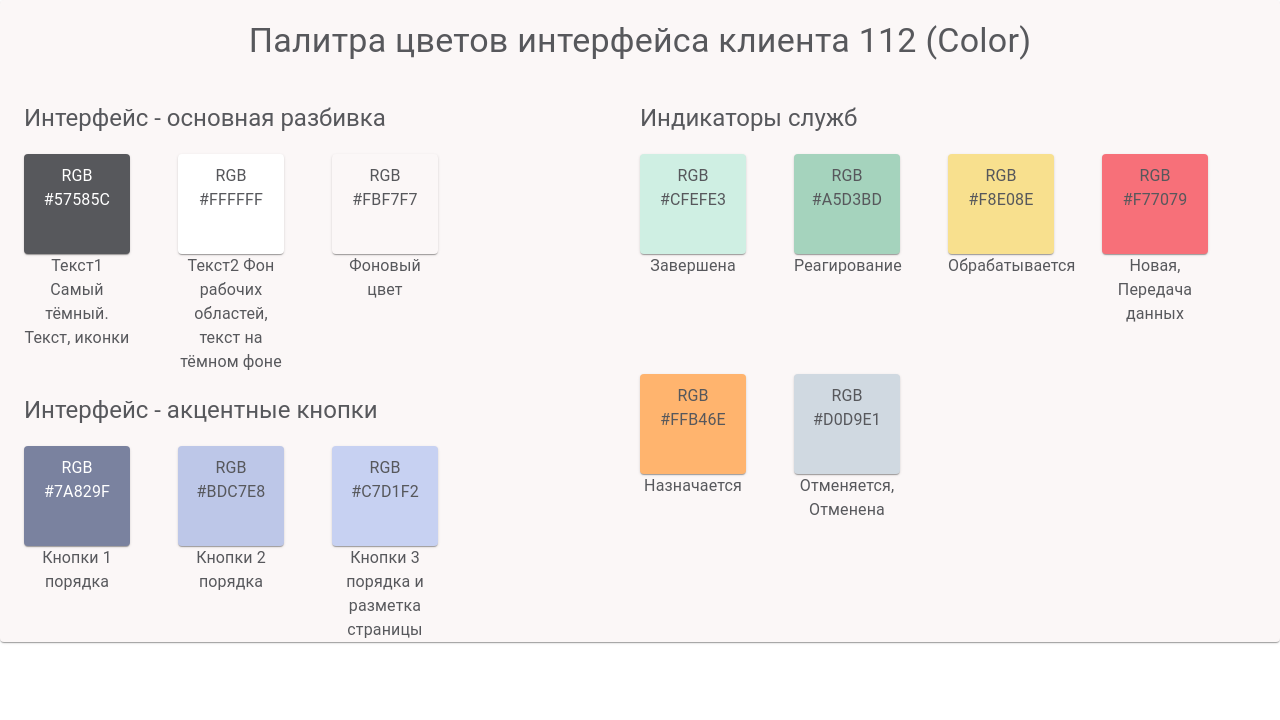
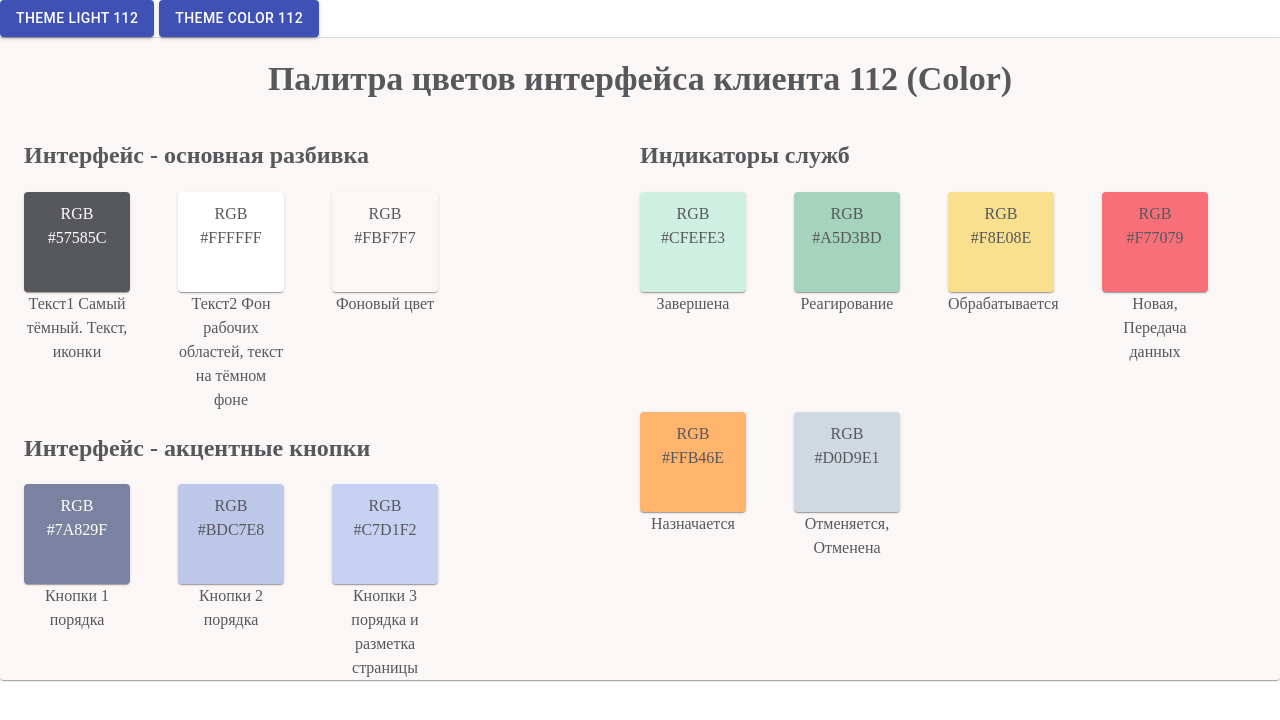
Before and after one commit to vpalex999/mui-112, a React app in the folder mui-kit/: page /theme-color-112 in a window 1280 px wide. Shown: the top 720 px of the page. Built offline with nearby package versions, Linux system fonts and the light colour scheme.

Commit message:
fix themes

```diff
--- a/mui-kit/src/App.tsx
+++ b/mui-kit/src/App.tsx
@@ -1,6 +1,6 @@
 import React from 'react';
 import { Route, Routes } from 'react-router-dom';
-import Home from './pages/Home';
+import Layout from './components/Layout';
 import NoMatch from './pages/NoMatch';
 import ThemeColor112 from './pages/ThemeColor112';
 import ThemeLight112 from './pages/ThemeLight112';
@@ -8,9 +8,10 @@ import ThemeLight112 from './pages/ThemeLight112';
 const App = () => {
   return (
     <Routes>
-      <Route path='/' element={<Home />} />
-      <Route path='/theme-color-112' element={<ThemeColor112 />} />
-      <Route path='/theme-light-112' element={<ThemeLight112 />} />
+      <Route path='/' element={<Layout />}>
+        <Route path='theme-color-112' element={<ThemeColor112 />} />
+        <Route path='theme-light-112' element={<ThemeLight112 />} />
+      </Route>
       <Route path='*' element={<NoMatch />} />
     </Routes>
   );
--- a/mui-kit/src/components/ColorPalette112.tsx
+++ b/mui-kit/src/components/ColorPalette112.tsx
@@ -32,7 +32,7 @@ const ColorPalette112 = () => {
   console.log(theme);
 
   return (
-    <Paper>
+    <Paper style={{ backgroundColor: theme.background.default }}>
       <Container>
         <Grid container>
           <Grid item lg={12}>
@@ -68,9 +68,9 @@ const ColorPalette112 = () => {
                 </Typography>
               </Grid>
               <Grid lg={3} item>
-                <Paper style={{ backgroundColor: theme.palette.background.paper }} className={classes.paperItem}>
+                <Paper style={{ backgroundColor: theme.background.default }} className={classes.paperItem}>
                   <Typography align='center' className={classes.typographyItem}>
-                    {`RGB ${theme.palette.background.paper}`}
+                    {`RGB ${theme.background.default}`}
                   </Typography>
                 </Paper>
                 <Typography align='center' className={classes.typographyContext}>
--- /dev/null
+++ b/mui-kit/src/components/Layout.tsx
@@ -0,0 +1,27 @@
+import React from 'react';
+import { Button, Divider, makeStyles } from '@material-ui/core';
+import { Link as RouterLink, Outlet } from 'react-router-dom';
+
+const useStyles = makeStyles({
+  buttonStyle: {
+    marginRight: '5px',
+  },
+});
+
+const Layout = () => {
+  const classes = useStyles();
+  return (
+    <div>
+      <Button color='primary' variant='contained' component={RouterLink} to='/theme-light-112' className={classes.buttonStyle}>
+        Theme Light 112
+      </Button>
+      <Button color='primary' variant='contained' component={RouterLink} to='/theme-color-112' className={classes.buttonStyle}>
+        Theme Color 112
+      </Button>
+      <Divider />
+      <Outlet />
+    </div>
+  );
+};
+
+export default Layout;
--- a/mui-kit/src/components/LightPalette112.tsx
+++ b/mui-kit/src/components/LightPalette112.tsx
@@ -32,7 +32,7 @@ const LightPalette112 = () => {
   console.log(theme);
 
   return (
-    <Paper>
+    <Paper style={{ backgroundColor: theme.background.default }}>
       <Container>
         <Grid container>
           <Grid item lg={12}>
@@ -68,9 +68,9 @@ const LightPalette112 = () => {
                 </Typography>
               </Grid>
               <Grid lg={3} item>
-                <Paper style={{ backgroundColor: theme.palette.background.paper }} className={classes.paperItem}>
+                <Paper style={{ backgroundColor: theme.background.default }} className={classes.paperItem}>
                   <Typography align='center' className={classes.typographyItem}>
-                    {`RGB ${theme.palette.background.paper}`}
+                    {`RGB ${theme.background.default}`}
                   </Typography>
                 </Paper>
                 <Typography align='center' className={classes.typographyContext}>
--- a/mui-kit/src/pages/Home.tsx
+++ b/mui-kit/src/pages/Home.tsx
@@ -4,7 +4,7 @@ import { Typography } from '@material-ui/core';
 const Home = () => {
   return (
     <div>
-      <Typography variant='h2'>Home</Typography>
+      <Typography>Hello</Typography>
     </div>
   );
 };
--- a/mui-kit/src/pages/ThemeLight112.tsx
+++ b/mui-kit/src/pages/ThemeLight112.tsx
@@ -2,6 +2,7 @@ import { ThemeProvider } from '@material-ui/styles';
 import React from 'react';
 import LightPalette112 from '../components/LightPalette112';
 import { themeLight112 } from '../theme';
+
 const ThemeLight112 = () => {
   return (
     <ThemeProvider theme={themeLight112}>
--- a/mui-kit/src/theme.ts
+++ b/mui-kit/src/theme.ts
@@ -34,6 +34,10 @@ declare module '@material-ui/core/styles/createTheme' {
       /** Кнопки 3 порядка и разметка страницы */
       button3: React.CSSProperties['color'];
     };
+    /** Фоновый цвет */
+    background: {
+      default: React.CSSProperties['color'];
+    };
   }
 
   interface ThemeOptions {
@@ -68,6 +72,10 @@ declare module '@material-ui/core/styles/createTheme' {
       /** Кнопки 3 порядка и разметка страницы */
       button3: React.CSSProperties['color'];
     };
+    /** Фоновый цвет */
+    background: {
+      default: React.CSSProperties['color'];
+    };
   }
 }
 
@@ -89,11 +97,24 @@ export const themeColor112 = createTheme({
     button2: '#BDC7E8',
     button3: '#C7D1F2',
   },
-  palette: {
   background: {
-      paper: '#FBF7F7',
     default: '#FBF7F7',
   },
+  typography: {
+    fontFamily: 'PT Sans',
+    h1: { fontFamily: 'PT Sans', fontWeight: 700 },
+    h2: { fontFamily: 'PT Sans', fontWeight: 700 },
+    h3: { fontFamily: 'PT Sans', fontWeight: 700 },
+    h4: { fontFamily: 'PT Sans', fontWeight: 700 },
+    h5: { fontFamily: 'PT Sans', fontWeight: 700 },
+    h6: { fontFamily: 'PT Sans', fontWeight: 700 },
+    subtitle1: { fontFamily: 'PT Sans', fontWeight: 400 },
+    subtitle2: { fontFamily: 'PT Sans', fontWeight: 400 },
+    body1: { fontFamily: 'PT Sans', fontWeight: 400 },
+    body2: { fontFamily: 'PT Sans', fontWeight: 400 },
+    button: { fontFamily: 'PT Sans', fontWeight: 400 },
+    caption: { fontFamily: 'PT Sans', fontWeight: 400 },
+    overline: { fontFamily: 'PT Sans', fontWeight: 400 },
   },
 });
 
@@ -115,10 +136,23 @@ export const themeLight112 = createTheme({
     button2: '#ADB2C3',
     button3: '#E0E5F0',
   },
-  palette: {
   background: {
-      paper: '#F7F8FB',
     default: '#F7F8FB',
   },
+  typography: {
+    fontFamily: 'PT Sans',
+    h1: { fontFamily: 'PT Sans', fontWeight: 700 },
+    h2: { fontFamily: 'PT Sans', fontWeight: 700 },
+    h3: { fontFamily: 'PT Sans', fontWeight: 700 },
+    h4: { fontFamily: 'PT Sans', fontWeight: 700 },
+    h5: { fontFamily: 'PT Sans', fontWeight: 700 },
+    h6: { fontFamily: 'PT Sans', fontWeight: 700 },
+    subtitle1: { fontFamily: 'PT Sans', fontWeight: 400 },
+    subtitle2: { fontFamily: 'PT Sans', fontWeight: 400 },
+    body1: { fontFamily: 'PT Sans', fontWeight: 400 },
+    body2: { fontFamily: 'PT Sans', fontWeight: 400 },
+    button: { fontFamily: 'PT Sans', fontWeight: 400 },
+    caption: { fontFamily: 'PT Sans', fontWeight: 400 },
+    overline: { fontFamily: 'PT Sans', fontWeight: 400 },
   },
 });
```
Lines whose indentation alone changed are shown as unchanged.
